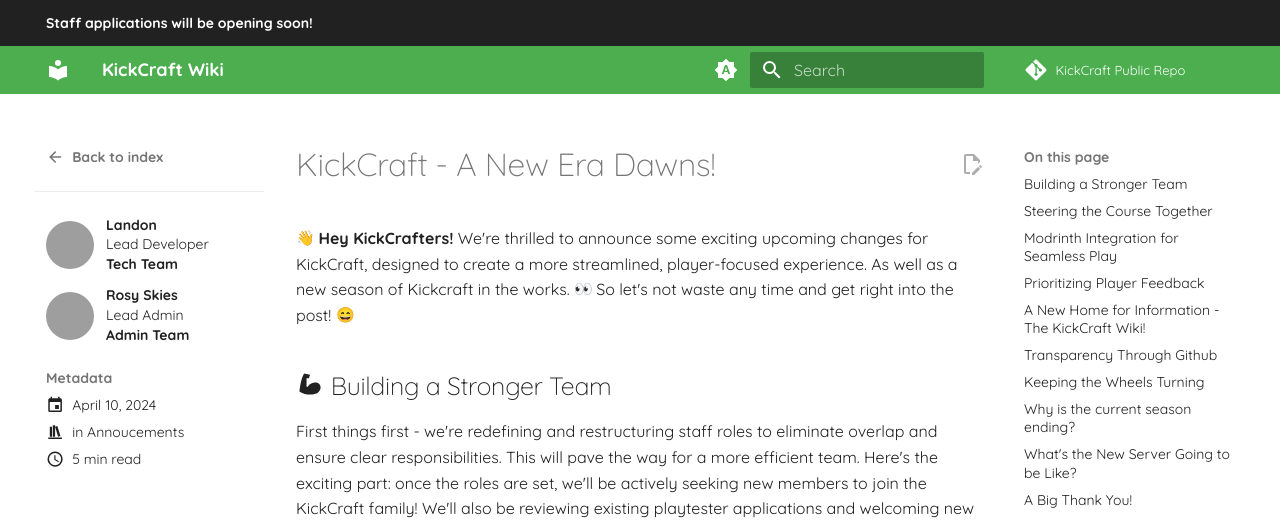
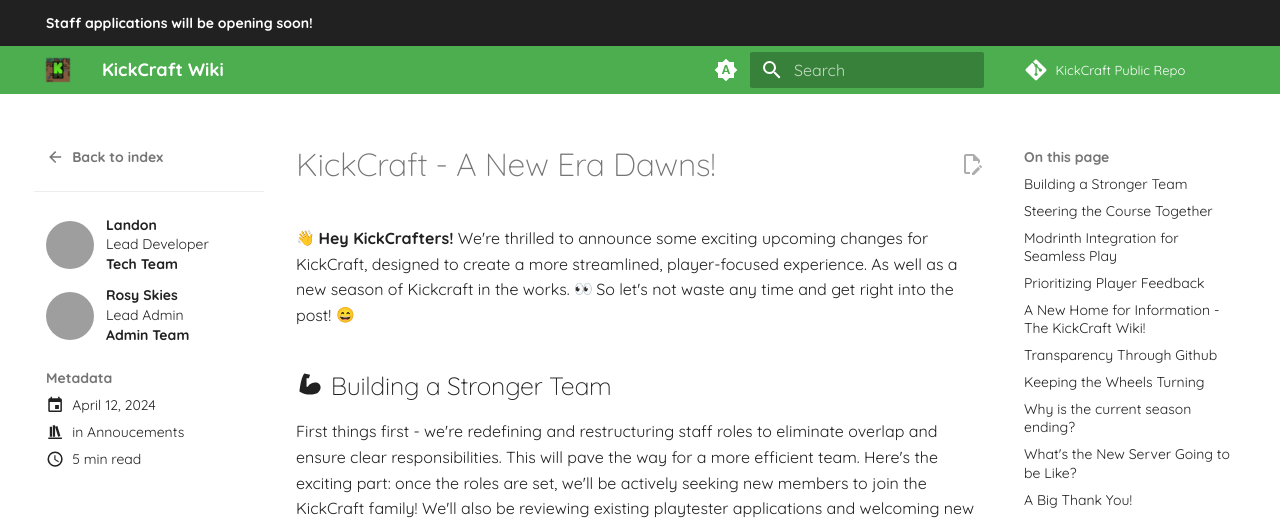
Before and after one commit to KickCraft/KickCraft, an MkDocs documentation site: the page built from docs/blog/posts/annoucements/annoucement1.md, in a window 1280 px wide. Shown: the top 520 px of the page. Built offline with MkDocs 1.6.1 and Material for MkDocs 9.7.7, drawn with Linux system fonts in a browser that asks for light colours; emoji names are drawn with the system emoji font; comment, search, counter and statistics services are not loaded; grey boxes are pictures that could not be loaded.

Commit message:
Change date

```diff
--- a/docs/blog/posts/annoucements/annoucement1.md
+++ b/docs/blog/posts/annoucements/annoucement1.md
@@ -1,6 +1,6 @@
 ---
 draft: false
-date: 2024-04-10
+date: 2024-04-12
 categories:
   - Annoucements
 authors:
--- a/mkdocs.yml
+++ b/mkdocs.yml
@@ -70,6 +70,7 @@
     - content.tooltips
   custom_dir: overrides
   favicon: images/logo.png
+  logo: images/logo.png
 
   palette:
     # Palette toggle for automatic mode
```
